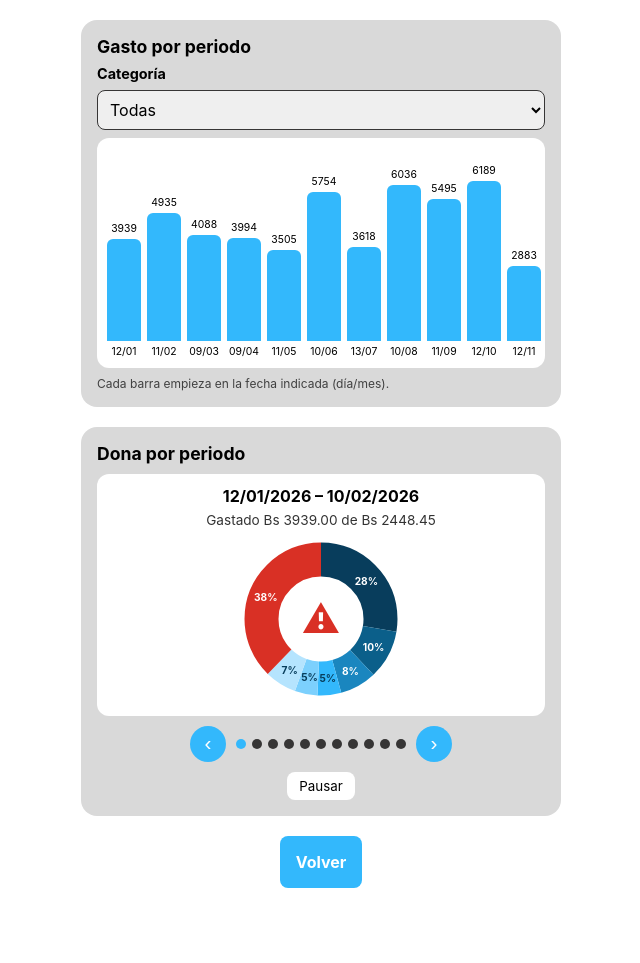
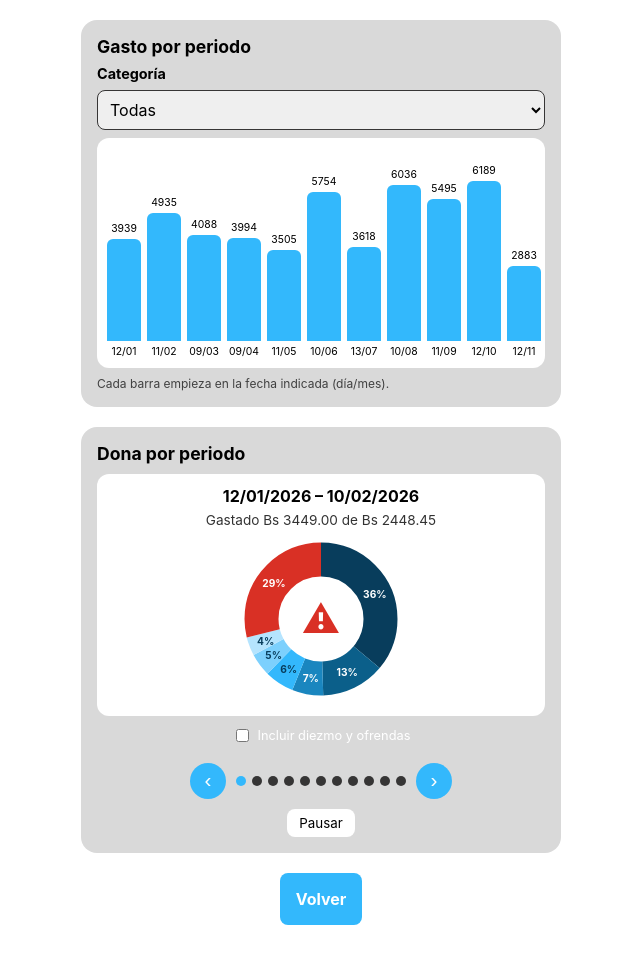
Before and after one commit to jsanchezb34/finance-tracker-lite, a plain HTML site: page informes.html in a window 1280 px wide. Shown: the part 120-1083 px from the top of the page, without its empty margins (319-959 px from the left). Before the commit the page ends 1046 px from the top, so only its background shows below. Drawn offline with Linux system fonts and the light colour scheme.

Commit message:
inlcuir diezmo en informe

```diff
--- a/informes.html
+++ b/informes.html
@@ -31,6 +31,11 @@
         <svg id="slide-dona" viewBox="0 0 100 100"></svg>
       </div>
 
+      <label class="opcion-diezmo">
+      <input type="checkbox" id="slide-incluir-diezmo">
+      Incluir diezmo y ofrendas
+      </label>
+
       <div id="slide-controles">
         <button type="button" id="slide-prev" aria-label="Periodo anterior">&#8249;</button>
         <div id="slide-puntos"></div>
--- a/js/slides.js
+++ b/js/slides.js
@@ -1,6 +1,6 @@
 // Dona por periodo en formato slideshow (página de informes)
 
-import { hoyISO, etiquetaPeriodo, gastosDelPeriodo } from "./utilidades.js";
+import { hoyISO, etiquetaPeriodo, gastosDelPeriodo, esDiezmo } from "./utilidades.js";
 import { calcularDona, dibujarDona, cerrarBannerAlTocarFondo } from "./dona.js";
 
 const INTERVALO_SLIDES = 4000;
@@ -17,6 +17,7 @@ export function iniciarSlides(gastos, periodos) {
   const resumen = document.getElementById("slide-resumen");
   const puntos = document.getElementById("slide-puntos");
   const botonAuto = document.getElementById("slide-auto");
+  const casilla = document.getElementById("slide-incluir-diezmo");
 
   let indice = ordenados.length - 1; // empieza en el periodo más reciente
   let temporizador = null;
@@ -29,7 +30,10 @@ export function iniciarSlides(gastos, periodos) {
     indice = (i + ordenados.length) % ordenados.length;
     const p = ordenados[indice];
     const presupuesto = p.presupuesto || 0;
-    const gastosPeriodo = gastosDelPeriodo(gastos, { ...p, fin: p.fin || hoyISO() });
+    const delPeriodo = gastosDelPeriodo(gastos, { ...p, fin: p.fin || hoyISO() });
+    // Por defecto no se cuentan el diezmo ni las ofrendas; la casilla los incluye
+    const incluir = casilla && casilla.checked;
+    const gastosPeriodo = incluir ? delPeriodo : delPeriodo.filter(g => !esDiezmo(g));
     const dona = calcularDona(gastosPeriodo, presupuesto);
 
     titulo.textContent = etiquetaPeriodo(p);
@@ -78,6 +82,9 @@ export function iniciarSlides(gastos, periodos) {
     else reanudar();
   });
 
+  // al cambiar la casilla se redibuja la diapositiva actual
+  if (casilla) casilla.addEventListener("change", () => mostrar(indice));
+
   // tocar la dona (para ver el detalle) también pausa
   zona.addEventListener("click", pausar);
 
```
